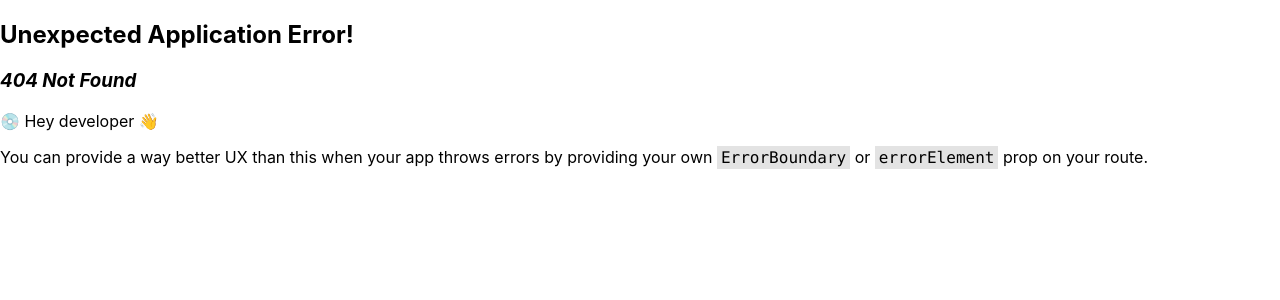
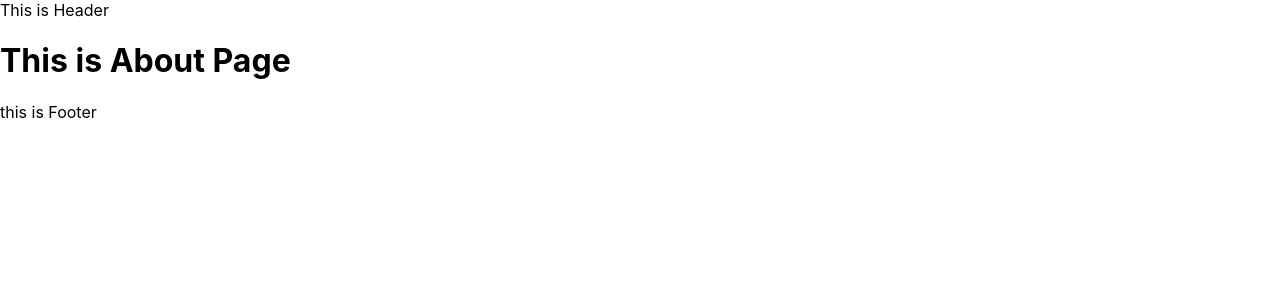
Before and after one commit to JSD-0923/frontend-final-2, a React (Create React App) app: page /about-page in a window 1280 px wide. Before the commit this address had no page. Shown: the top 300 px of the page. Built offline with nearby package versions, Linux system fonts and the light colour scheme.

Commit message:
Creating About Page

```diff
--- a/src/Routers/router.js
+++ b/src/Routers/router.js
@@ -1,6 +1,7 @@
 import {createBrowserRouter} from "react-router-dom";
 import LandingPage from "../pages/LandingPage";
 import Layout from "../Layouts/Layout";
+import AboutPage from "../pages/AboutPage";
 
 
 export const router = createBrowserRouter([
@@ -12,6 +13,10 @@ export const router = createBrowserRouter([
                 path: "/",
                 element: <LandingPage />,
             },
+            {
+                path: "/about-page",
+                element: <AboutPage />,
+            },
         ]
     }
 
--- /dev/null
+++ b/src/pages/AboutPage.js
@@ -0,0 +1,11 @@
+
+
+const AboutPage = () => {
+
+    return (
+        <h1>This is About Page</h1>
+    )
+}
+
+
+export default AboutPage
```
